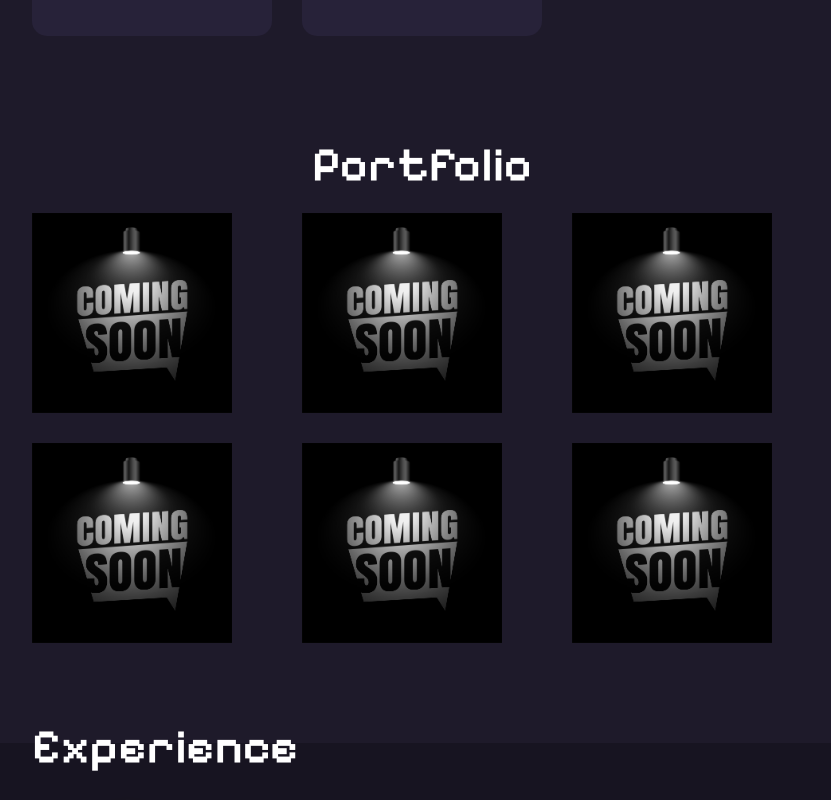
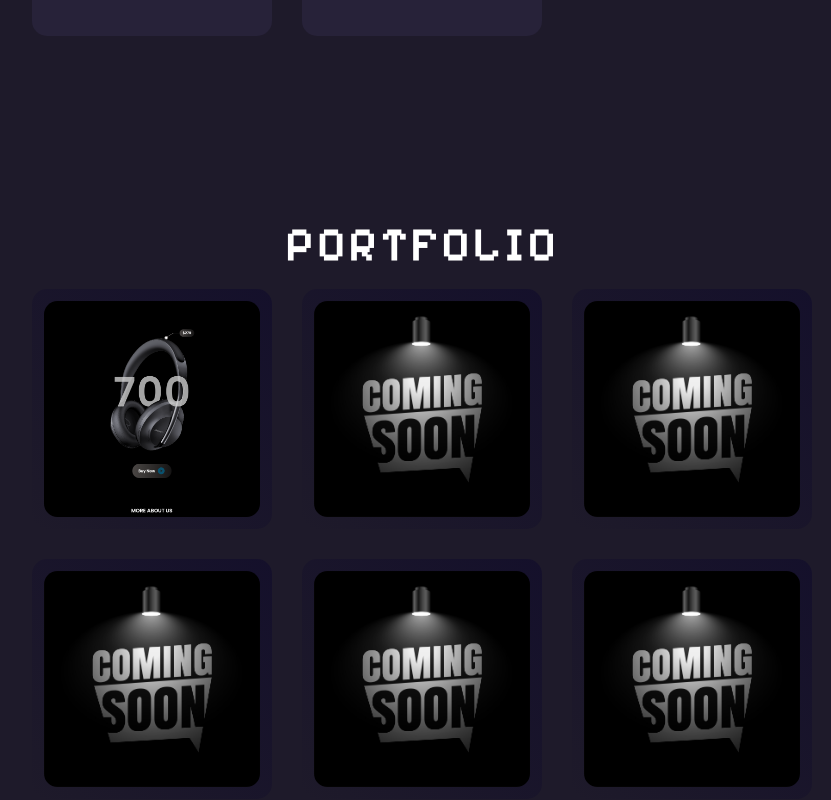
Before and after one commit to Waris-95/Personal-Portfolio-React, a Next.js app: page / in a window 1280 px wide. Shown: the part 1560-2360 px from the top of the page, without its empty margins (218-1049 px from the left). Built offline with nearby package versions, Linux system fonts and the light colour scheme.

Commit message:
New Changes

```diff
--- a/components/Footer.js
+++ b/components/Footer.js
@@ -7,8 +7,11 @@ export default function Footer() {
           <a href="https://www.linkedin.com/in/abdul-waris-aa1234aw/" target="_blank" rel="noopener noreferrer">
     <svg xmlns="http://www.w3.org/2000/svg" viewBox="0 0 448 512"><path d="M100.28 448H7.4V148.9h92.88zM53.79 108.1C24.09 108.1 0 83.5 0 53.8a53.79 53.79 0 0 1 107.58 0c0 29.7-24.1 54.3-53.79 54.3zM447.9 448h-92.68V302.4c0-34.7-.7-79.2-48.29-79.2-48.29 0-55.69 37.7-55.69 76.7V448h-92.78V148.9h89.08v40.8h1.3c12.4-23.5 42.69-48.3 87.88-48.3 94 0 111.28 61.9 111.28 142.3V448z"/></svg>
 </a>
-            <a href="">
-              {/* <svg xmlns="http://www.w3.org/2000/svg" viewBox="0 0 448 512"><path d="M224.1 141c-63.6 0-114.9 51.3-114.9 114.9s51.3 114.9 114.9 114.9S339 319.5 339 255.9 287.7 141 224.1 141zm0 189.6c-41.1 0-74.7-33.5-74.7-74.7s33.5-74.7 74.7-74.7 74.7 33.5 74.7 74.7-33.6 74.7-74.7 74.7zm146.4-194.3c0 14.9-12 26.8-26.8 26.8-14.9 0-26.8-12-26.8-26.8s12-26.8 26.8-26.8 26.8 12 26.8 26.8zm76.1 27.2c-1.7-35.9-9.9-67.7-36.2-93.9-26.2-26.2-58-34.4-93.9-36.2-37-2.1-147.9-2.1-184.9 0-35.8 1.7-67.6 9.9-93.9 36.1s-34.4 58-36.2 93.9c-2.1 37-2.1 147.9 0 184.9 1.7 35.9 9.9 67.7 36.2 93.9s58 34.4 93.9 36.2c37 2.1 147.9 2.1 184.9 0 35.9-1.7 67.7-9.9 93.9-36.2 26.2-26.2 34.4-58 36.2-93.9 2.1-37 2.1-147.8 0-184.8zM398.8 388c-7.8 19.6-22.9 34.7-42.6 42.6-29.5 11.7-99.5 9-132.1 9s-102.7 2.6-132.1-9c-19.6-7.8-34.7-22.9-42.6-42.6-11.7-29.5-9-99.5-9-132.1s-2.6-102.7 9-132.1c7.8-19.6 22.9-34.7 42.6-42.6 29.5-11.7 99.5-9 132.1-9s102.7-2.6 132.1 9c19.6 7.8 34.7 22.9 42.6 42.6 11.7 29.5 9 99.5 9 132.1s2.7 102.7-9 132.1z"/></svg> */}
+            <a href="https://github.com/Waris-95" target="_blank" rel="noopener noreferrer">
+                    {/* GitHub SVG */}
+                    <svg xmlns="http://www.w3.org/2000/svg" viewBox="0 0 24 24" fill="currentColor">
+                        <path d="M12.001 2C6.47598 2 2.00098 6.475 2.00098 12C2.00098 16.425 4.86348 20.1625 8.83848 21.4875C9.33848 21.575 9.52598 21.275 9.52598 21.0125C9.52598 20.775 9.51348 19.9875 9.51348 19.15C7.00098 19.6125 6.35098 18.5375 6.15098 17.975C6.03848 17.6875 5.55098 16.8 5.12598 16.5625C4.77598 16.375 4.27598 15.9125 5.11348 15.9C5.90098 15.8875 6.46348 16.625 6.65098 16.925C7.55098 18.4375 8.98848 18.0125 9.56348 17.75C9.65098 17.1 9.91348 16.6625 10.201 16.4125C7.97598 16.1625 5.65098 15.3 5.65098 11.475C5.65098 10.3875 6.03848 9.4875 6.67598 8.7875C6.57598 8.5375 6.22598 7.5125 6.77598 6.1375C6.77598 6.1375 7.61348 5.875 9.52598 7.1625C10.326 6.9375 11.176 6.825 12.026 6.825C12.876 6.825 13.726 6.9375 14.526 7.1625C16.4385 5.8625 17.276 6.1375 17.276 6.1375C17.826 7.5125 17.476 8.5375 17.376 8.7875C18.0135 9.4875 18.401 10.375 18.401 11.475C18.401 15.3125 16.0635 16.1625 13.8385 16.4125C14.201 16.725 14.5135 17.325 14.5135 18.2625C14.5135 19.6 14.501 20.675 14.501 21.0125C14.501 21.275 14.6885 21.5875 15.1885 21.4875C19.259 20.1133 21.9999 16.2963 22.001 12C22.001 6.475 17.526 2 12.001 2Z"></path>
+                    </svg>
             </a>
           </div>
           <div className="line"></div>
--- a/components/Header.js
+++ b/components/Header.js
@@ -1,3 +1,4 @@
+import React from 'react';
 
 export default function Header() {
     return (
@@ -14,6 +15,12 @@ export default function Header() {
                         <path fill="rgba(255, 255, 255, .6)" d="M416 32H31.9C14.3 32 0 46.5 0 64.3v383.4C0 465.5 14.3 480 31.9 480H416c17.6 0 32-14.5 32-32.3V64.3c0-17.8-14.4-32.3-32-32.3zM135.4 416H69V202.2h66.5V416zm-33.2-243c-21.3 0-38.5-17.3-38.5-38.5S80.9 96 102.2 96c21.2 0 38.5 17.3 38.5 38.5 0 21.3-17.2 38.5-38.5 38.5zm282.1 243h-66.4V312c0-24.8-.5-56.7-34.5-56.7-34.6 0-39.9 27-39.9 54.9V416h-66.4V202.2h63.7v29.2h.9c8.9-16.8 30.6-34.5 62.9-34.5 67.2 0 79.7 44.3 79.7 101.9V416z"/>
                     </svg>
                 </a>
+                <a href="https://github.com/Waris-95" target="_blank" rel="noopener noreferrer">
+                    {/* GitHub SVG */}
+                    <svg xmlns="http://www.w3.org/2000/svg" viewBox="0 0 24 24" fill="currentColor">
+                        <path d="M12.001 2C6.47598 2 2.00098 6.475 2.00098 12C2.00098 16.425 4.86348 20.1625 8.83848 21.4875C9.33848 21.575 9.52598 21.275 9.52598 21.0125C9.52598 20.775 9.51348 19.9875 9.51348 19.15C7.00098 19.6125 6.35098 18.5375 6.15098 17.975C6.03848 17.6875 5.55098 16.8 5.12598 16.5625C4.77598 16.375 4.27598 15.9125 5.11348 15.9C5.90098 15.8875 6.46348 16.625 6.65098 16.925C7.55098 18.4375 8.98848 18.0125 9.56348 17.75C9.65098 17.1 9.91348 16.6625 10.201 16.4125C7.97598 16.1625 5.65098 15.3 5.65098 11.475C5.65098 10.3875 6.03848 9.4875 6.67598 8.7875C6.57598 8.5375 6.22598 7.5125 6.77598 6.1375C6.77598 6.1375 7.61348 5.875 9.52598 7.1625C10.326 6.9375 11.176 6.825 12.026 6.825C12.876 6.825 13.726 6.9375 14.526 7.1625C16.4385 5.8625 17.276 6.1375 17.276 6.1375C17.826 7.5125 17.476 8.5375 17.376 8.7875C18.0135 9.4875 18.401 10.375 18.401 11.475C18.401 15.3125 16.0635 16.1625 13.8385 16.4125C14.201 16.725 14.5135 17.325 14.5135 18.2625C14.5135 19.6 14.501 20.675 14.501 21.0125C14.501 21.275 14.6885 21.5875 15.1885 21.4875C19.259 20.1133 21.9999 16.2963 22.001 12C22.001 6.475 17.526 2 12.001 2Z"></path>
+                    </svg>
+                </a>
             </div>
         </header>
     );
--- a/components/Portfolio.js
+++ b/components/Portfolio.js
@@ -1,21 +1,131 @@
 import Image from 'next/image';
 
+export default function Portfolio() {
+  // Define an array of project titles
+  const titles = [
+    'Bose 700 Headphones',
+    'Coming Soon',
+    'Coming Soon',
+    'Coming Soon',
+    'Coming Soon',
+    'Coming Soon',
+  ];
 
+  // Define a function to add a hover effect to the project images
+  function addHoverEffect(e) {
+    // Get the image element
+    const img = e.target;
+    // Create a div element for the overlay
+    const overlay = document.createElement('div');
+    // Set the overlay style
+    overlay.style.position = 'absolute';
+    overlay.style.top = '0';
+    overlay.style.left = '0';
+    overlay.style.width = '100%';
+    overlay.style.height = '100%';
+    overlay.style.background = 'rgba(0, 0, 0, 0.5)';
+    overlay.style.display = 'flex';
+    overlay.style.justifyContent = 'center';
+    overlay.style.alignItems = 'center';
+    overlay.style.opacity = '0';
+    overlay.style.transition = 'opacity 0.3s ease-in-out';
+    // Create a p element for the text
+    const text = document.createElement('p');
+    // Set the text style
+    text.style.fontSize = '1.5rem';
+    text.style.color = 'white';
+    text.style.fontWeight = 'bold';
+    // Get the index of the image
+    const index = img.getAttribute('data-index');
+    // Set the text content to the corresponding title
+    text.textContent = titles[index];
+    // Append the text to the overlay
+    overlay.appendChild(text);
+    // Append the overlay to the image parent
+    img.parentNode.appendChild(overlay);
+    // Add a mouseenter event listener to the image
+    img.addEventListener('mouseenter', () => {
+      // Set the overlay opacity to 1
+      overlay.style.opacity = '1';
+    });
+    // Add a mouseleave event listener to the image
+    img.addEventListener('mouseleave', () => {
+      // Set the overlay opacity to 0
+      overlay.style.opacity = '0';
+    });
+  }
 
-export default function Portfolio() {
   return (
     <section id="portfolio">
       <div className="center">
         <h2>Portfolio</h2>
         <div className="portfolio-container">
-            <a href="#"><img src="/img/soon.jpg" alt="Upcoming project"/></a>
-            <a href="#"><img src="/img/soon.jpg" alt="Upcoming project"/></a>
-            <a href="#"><img src="/img/soon.jpg" alt="Upcoming project"/></a>
-            <a href="#"><img src="/img/soon.jpg" alt="Upcoming project"/></a>
-            <a href="#"><img src="/img/soon.jpg" alt="Upcoming project"/></a>
-            <a href="#"><img src="/img/soon.jpg" alt="Upcoming project"/></a>
+          {/* Add a data-index attribute to each image */}
+          <a href="https://boose700headphones.vercel.app" target="_blank" rel="noopener noreferrer">
+            <img
+              src="/img/bose.png"
+              alt="Upcoming project"
+              data-index="0"
+              onLoad={addHoverEffect}
+            />
+          </a>
+          <a href="#">
+            <img
+              src="/img/soon.jpg"
+              alt="Upcoming project"
+              data-index="1"
+              onLoad={addHoverEffect}
+            />
+          </a>
+          <a href="#">
+            <img
+              src="/img/soon.jpg"
+              alt="Upcoming project"
+              data-index="2"
+              onLoad={addHoverEffect}
+            />
+          </a>
+          <a href="#">
+            <img
+              src="/img/soon.jpg"
+              alt="Upcoming project"
+              data-index="3"
+              onLoad={addHoverEffect}
+            />
+          </a>
+          <a href="#">
+            <img
+              src="/img/soon.jpg"
+              alt="Upcoming project"
+              data-index="4"
+              onLoad={addHoverEffect}
+            />
+          </a>
+          <a href="#">
+            <img
+              src="/img/soon.jpg"
+              alt="Upcoming project"
+              data-index="5"
+              onLoad={addHoverEffect}
+            />
+          </a>
         </div>
       </div>
+      {/* Add some CSS style to the section and the images */}
+      <style jsx>{`
+
+        img {
+          width: 100%;
+          height: 100%;
+          object-fit: cover;
+          transform: scale(0.9);
+          transition: transform 0.8s ease-in-out;
+        }
+
+        img:hover {
+          transform: scale(1.5);
+        }
+      `}</style>
     </section>
   );
 }
--- a/package.json
+++ b/package.json
@@ -9,10 +9,13 @@
     "lint": "next lint"
   },
   "dependencies": {
+    "framer-motion": "^10.18.0",
     "next": "^13.5.4",
     "react": "latest",
     "react-dom": "latest",
-    "sass": "^1.68.0"
+    "sass": "^1.68.0",
+    "styled-components": "^6.1.8"
+
   },
   "devDependencies": {
     "eslint": "latest",
--- a/styles/portfolio.scss
+++ b/styles/portfolio.scss
@@ -1,25 +1,57 @@
 section#portfolio {
     background-color: #1e1a2a;
     text-align: center;
-    padding-bottom: 100px;
+    padding: 80px 0;
+
+    h2 {
+      color: #fff;
+      font-size: 3rem;
+      margin-bottom: 1rem;
+      text-transform: uppercase;
+      letter-spacing: 3px;
+    }
   }
 
   .portfolio-container {
     display: grid;
     grid-template-columns: repeat(3, 1fr);
     gap: 30px;
+    justify-content: center;
 
     a {
       display: block;
       opacity: 0;
       position: relative;
-        left: 50px;
-        transition: all .3s ease-in-out;
+      transition: all 0.5s ease-in-out;
 
       img {
-            width: 200px;     // Set a fixed width
-            height: 200px;    // Set a fixed height
+        width: 100%;
+        height: 100%;
         object-fit: cover;
+        border-radius: 15px;
+        transition: transform 0.3s ease-in-out;
+      }
+
+      &:hover {
+        img {
+          transform: scale(1.1);
+        }
+      }
+
+      &::before {
+        content: '';
+        position: absolute;
+        top: 0;
+        left: 0;
+        width: 100%;
+        height: 100%;
+        background: linear-gradient(45deg, #1e1a2a, #07022c96);
+        opacity: 0.7;
+        border-radius: 15px;
+      }
+
+      &:hover::before {
+        opacity: 0.9;
       }
     }
 
@@ -30,16 +62,8 @@ section#portfolio {
     }
 
     @media screen and (max-width: 380px) {
-        grid-template-columns: repeat(1, 1fr); /* Display one column for small screens (iPhone 12 Pro) */
-        justify-content: center; /* Center content horizontally for mobile users */
-        right: 0; /* Set the right property to 0 to remove any right offset */
-
-        a {
-            /* Remove left position offset for anchor elements */
-            justify-content: center;
+      grid-template-columns: repeat(1, 1fr);
     }
-    }
-
   }
 
   section#portfolio.visible a {
```
Also changed, not shown: public/img/bose.png (added), 1 other file (tests, documents, lock files or other folders). Lines whose indentation alone changed are shown as unchanged.
